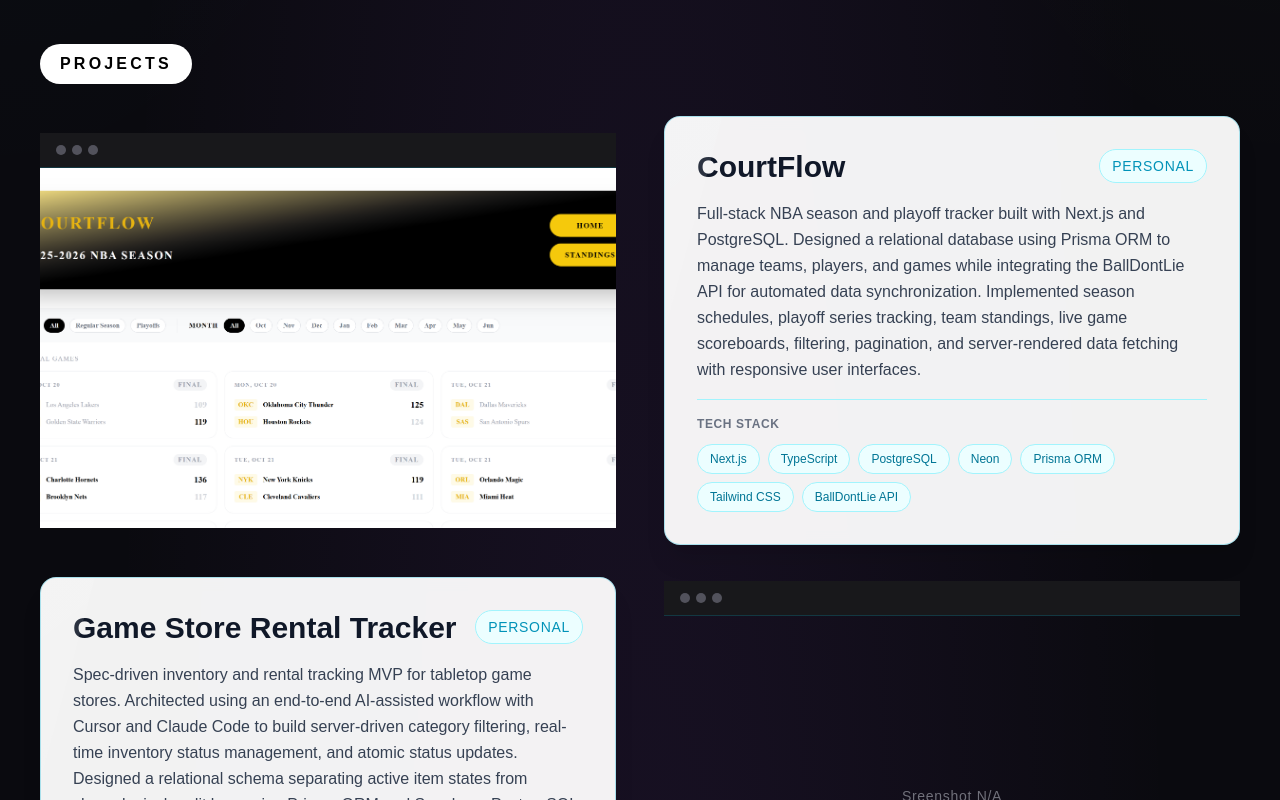
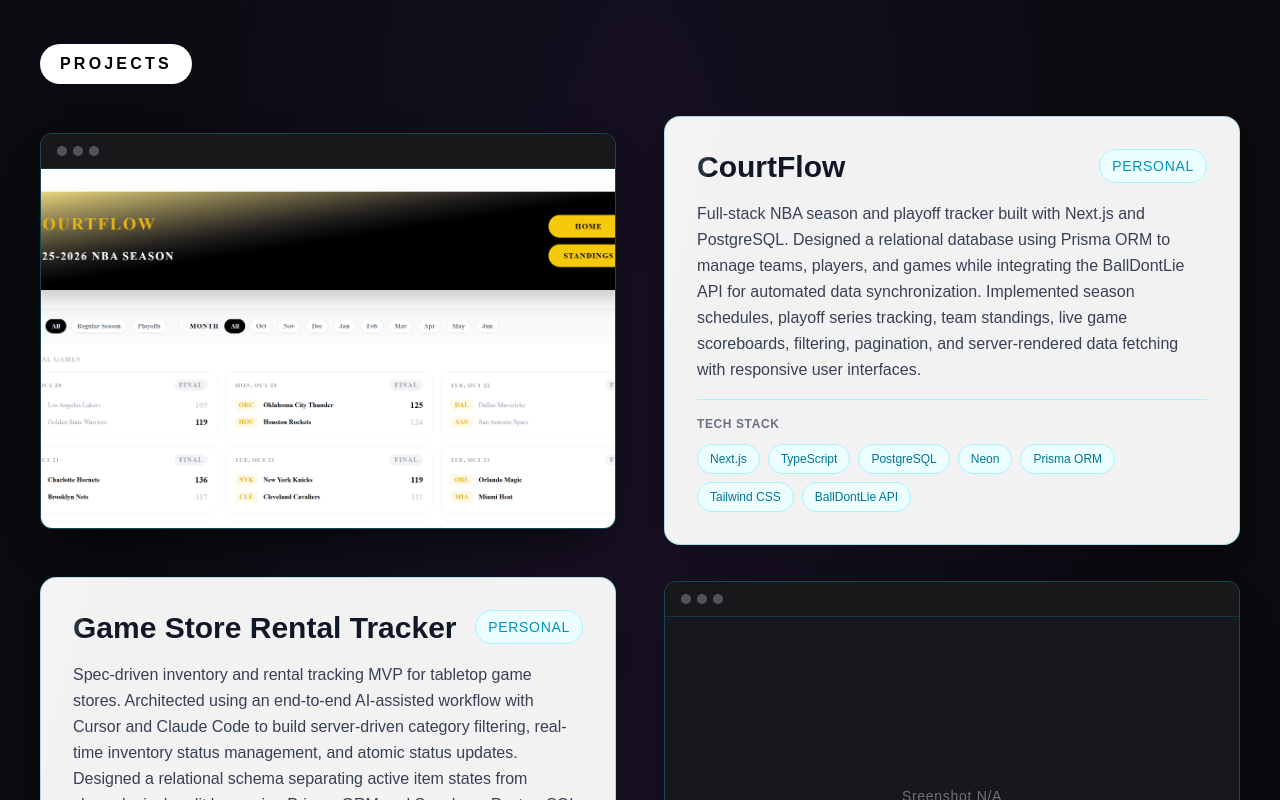
Before and after one commit to zandersantos/zander-santos-portfolio, a Next.js app in the folder zander-santos-portfolio/: page / in a window 1280 px wide. Shown: the part 3660-4460 px from the top of the page. Built offline with nearby package versions, Linux system fonts and the light colour scheme.

Commit message:
Added browser frame styling to the Project screenshots

```diff
--- a/zander-santos-portfolio/app/globals.css
+++ b/zander-santos-portfolio/app/globals.css
@@ -223,6 +223,20 @@ html {
   transform: translateX(100%) skewX(-15deg);
 }
 
+.browser-frame {
+  overflow: hidden;
+  border: 1px solid rgba(6, 182, 212, 0.3);
+  border-radius: 12px;
+  background: #16181d;
+  box-shadow: 0 24px 48px -24px rgba(0,0,0,0.8);
+  transition: border-color 300ms ease, box-shadow 300ms ease;
+}
+
+.browser-frame:hover {
+  border-color: #06b6d4;
+  box-shadow: 0 0 40px rgba(6, 182, 212 0.25);
+}
+
 .about-info {
   position: relative;
   transition:
--- a/zander-santos-portfolio/components/Projects.tsx
+++ b/zander-santos-portfolio/components/Projects.tsx
@@ -82,6 +82,7 @@ const Projects = () => {
                 className="grid items-center gap-8 lg:grid-cols-2 lg:gap-12"
               >
                 <div className={i % 2 === 1 ? "lg:order-2" : ""}>
+                  <div className="browser-frame">
                     <div className ="flex gap-1.5 px-4 py-3 bg-zinc-900 border-b border-cyan-500/20">
                       <span className="h-2.5 w-2.5 rounded-full bg-zinc-600" />
                       <span className="h-2.5 w-2.5 rounded-full bg-zinc-600" />
@@ -100,6 +101,7 @@ const Projects = () => {
                         Sreenshot N/A
                       </div>
                     )}
+                  </div>
                 </div>
                 <div
                   key={p.title}
```
Lines whose indentation alone changed are shown as unchanged.
